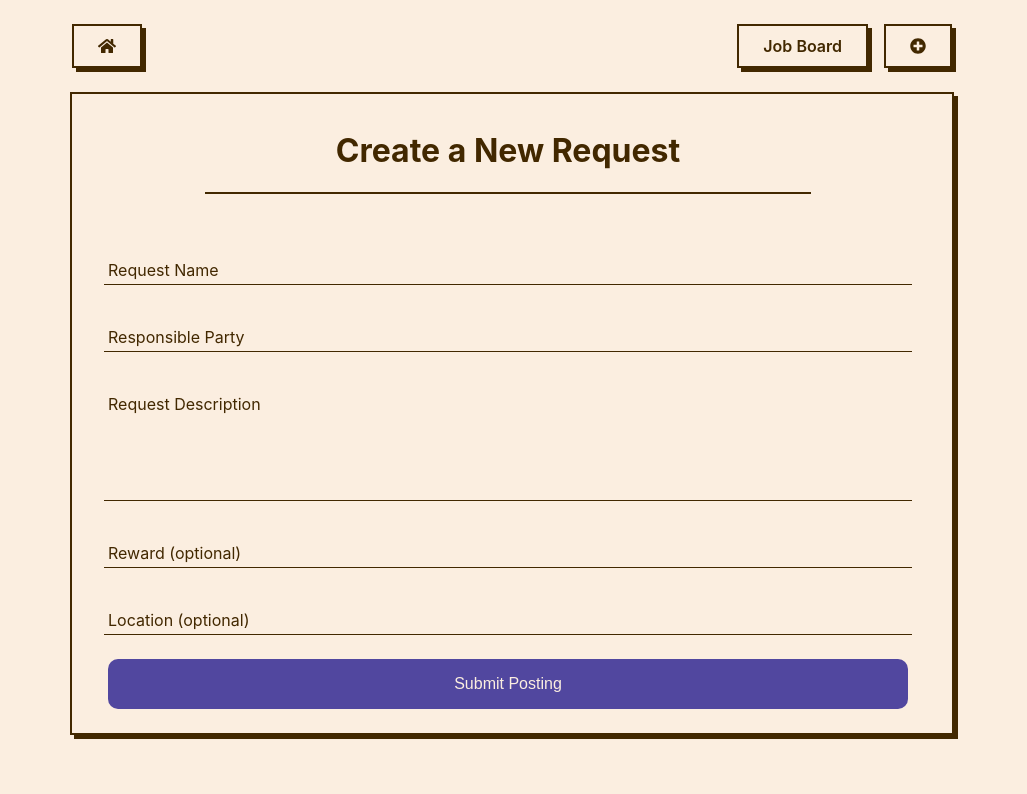
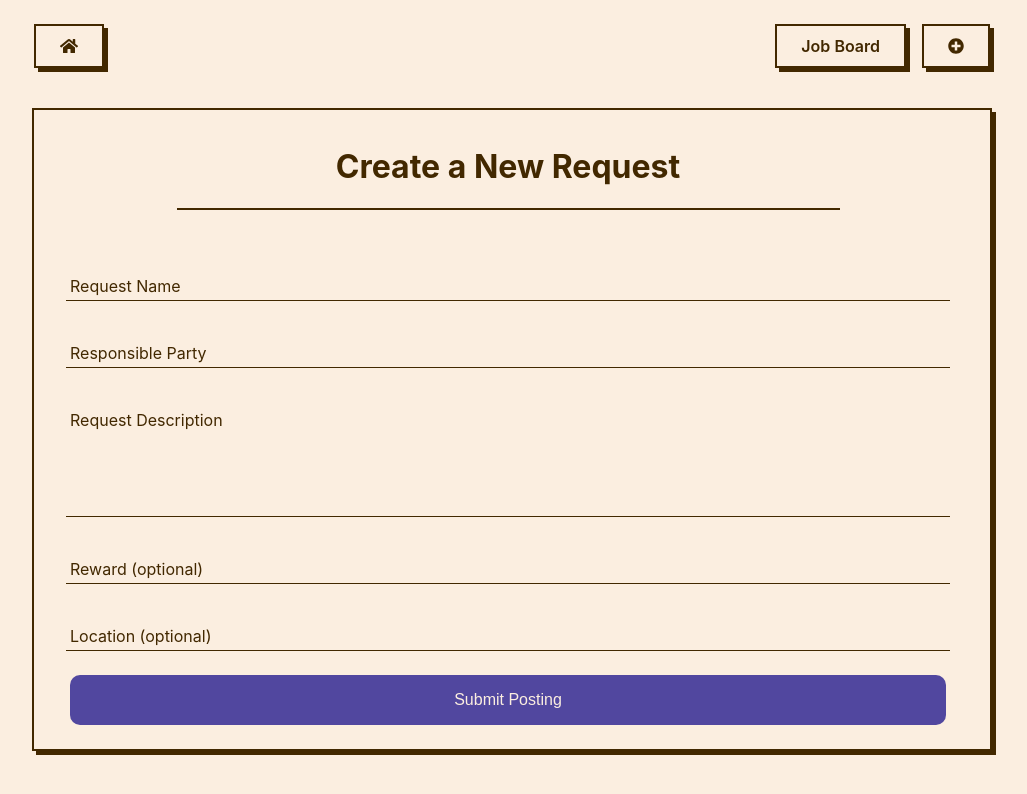
Before and after one commit to cswithen/west-march, a Next.js app: page /campaigns/posts in a window 1280 px wide. Shown: the top 794 px of the page, without its empty margins (128-1155 px from the left). Built offline with nearby package versions, Linux system fonts and the light colour scheme.

Commit message:
fix: navigation spacing
fixed inconsistent spacing of navigation bar between spaces by setting a consistent width value for each page component

```diff
--- a/pages/campaigns/posts/[id].js
+++ b/pages/campaigns/posts/[id].js
@@ -50,8 +50,8 @@ const Post = ({ page, blocks, characters }) => {
     });
   }
 
-  console.log("page", pageProperties);
-  // console.log("blocks", blocks);
+  // console.log("page", pageProperties);
+  console.log("blocks", blocks);
   // console.log("compiledBlocks", compiledBlocks);
 
   return (
--- a/styles/JobBoard.module.css
+++ b/styles/JobBoard.module.css
@@ -1,6 +1,6 @@
 .main {
   margin: 0 56px;
-  max-width: 1300px;
+  width: 75vw;
   min-height: 95vh;
   display: flex;
   flex-direction: column;
--- a/styles/Navigation.module.css
+++ b/styles/Navigation.module.css
@@ -1,9 +1,8 @@
 .container {
   display: flex;
-  width: 70vw;
   justify-content: space-between;
   align-items: center;
-  max-width: 1300px;
+  /* max-width: 1300px; */
   margin: 0px 50px;
 }
 
--- a/styles/NewRequest.module.css
+++ b/styles/NewRequest.module.css
@@ -6,14 +6,15 @@
 
 .main {
   max-width: 1300px;
+  width: 75vw;
   min-height: 50vh;
-  margin: 0 56px;
+  margin: 16px 56px;
   border: 2px solid #422800;
   padding: 16px 40px 16px 32px;
   box-shadow: #422800 4px 4px 0 0;
   display: flex;
   flex-direction: column;
-  justify-content: flex-start;
+  justify-content: center;
   align-items: center;
 }
 
--- a/styles/SinglePage.module.css
+++ b/styles/SinglePage.module.css
@@ -1,6 +1,6 @@
 .container {
   margin: 0 56px;
-  max-width: 1300px;
+  width: 75vw;
   min-height: 95vh;
   border: 2px solid #422800;
   padding: 16px 40px 16px 24px;
```
